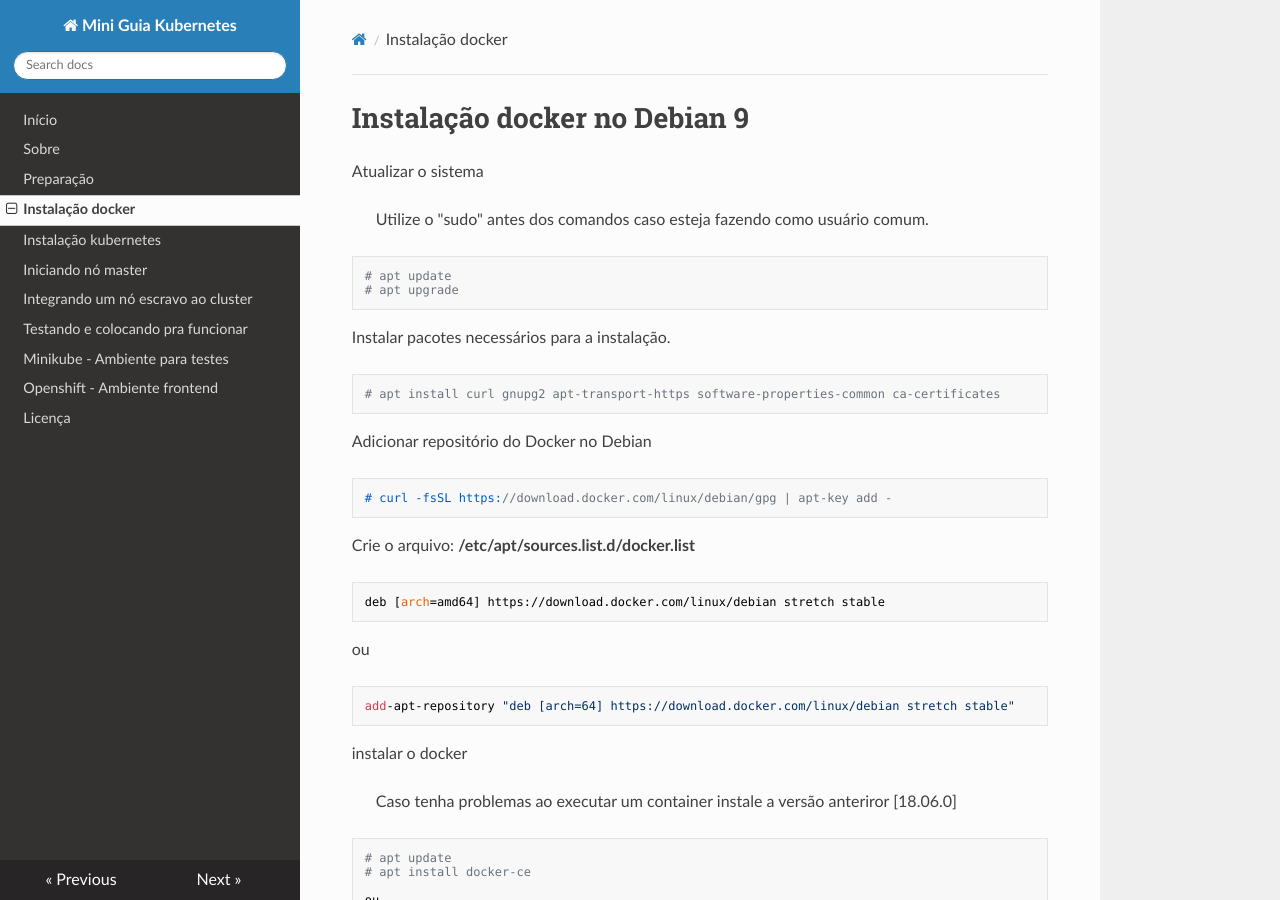
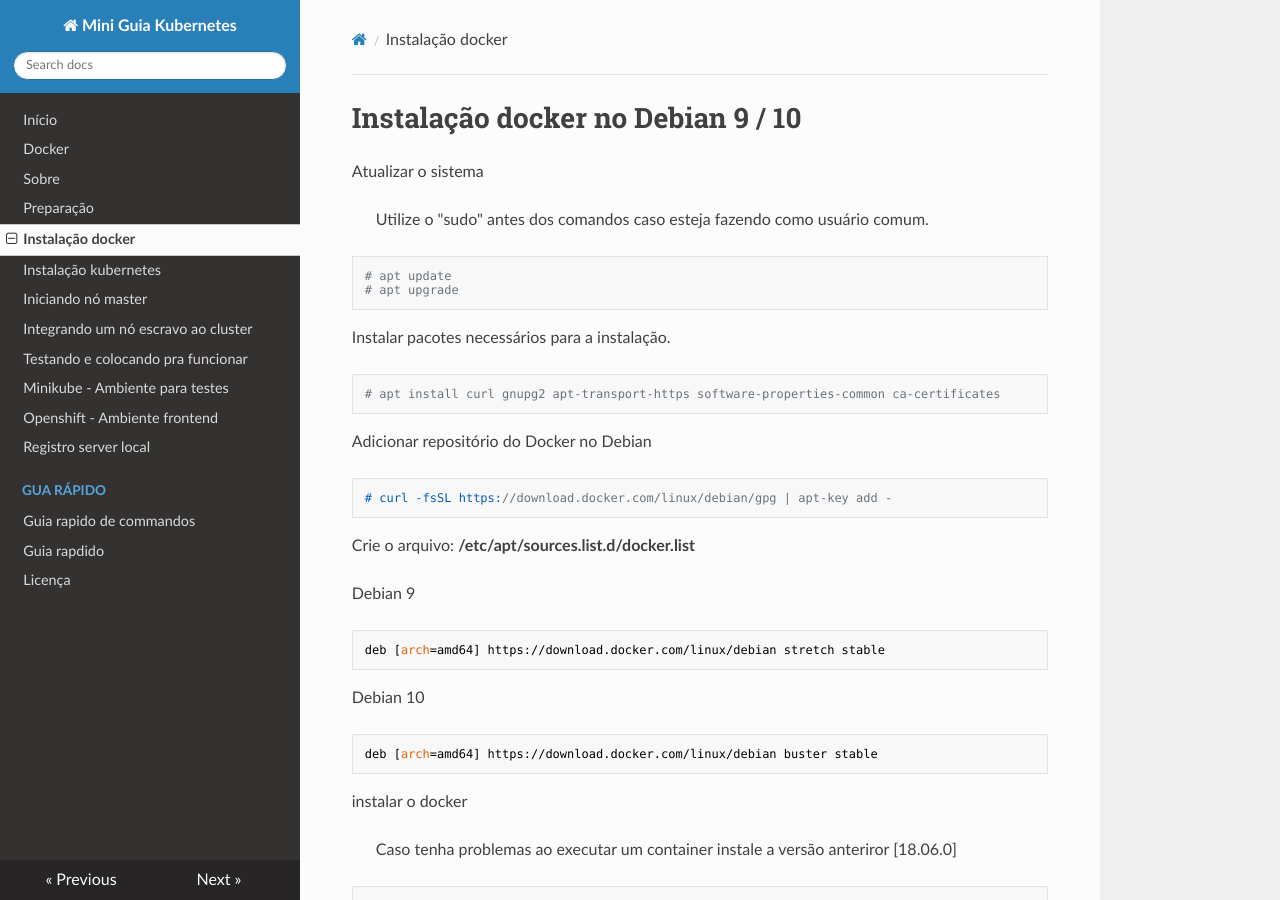
Before and after one commit to celsonery/kubernetes-docs, an MkDocs documentation site: the page built from docs/04-install-docker.md, in a window 1280 px wide and 900 px high. Built offline with MkDocs 1.6.1, drawn with Linux system fonts in a browser that asks for light colours; nearby versions of some CDN libraries.

Commit message:
links e adicionado repositorio para debian 10

````diff
--- a/docs/04-install-docker.md
+++ b/docs/04-install-docker.md
@@ -1,4 +1,4 @@
-# Instalação docker no Debian 9
+# Instalação docker no Debian 9 / 10
 
 Atualizar o sistema
 
@@ -19,12 +19,15 @@
 ```
 
 Crie o arquivo: **/etc/apt/sources.list.d/docker.list**
+
+Debian 9
 ```
 deb [arch=amd64] https://download.docker.com/linux/debian stretch stable
 ```
-ou
+
+Debian 10
 ```
-add-apt-repository "deb [arch=64] https://download.docker.com/linux/debian stretch stable"
+deb [arch=amd64] https://download.docker.com/linux/debian buster stable
 ```
 
 instalar o docker
--- a/mkdocs.yml
+++ b/mkdocs.yml
@@ -1,14 +1,19 @@
 site_name: Mini Guia Kubernetes
 theme: readthedocs
 nav:
-  - Início: index.md
-  - Sobre: 02-sobre.md
-  - Preparação: 03-prepare.md
-  - Instalação docker: 04-install-docker.md
-  - Instalação kubernetes: 05-install-kubernetes.md
-  - Iniciando nó master: 06-initialize-master.md
-  - Integrando um nó escravo ao cluster: 07-initialize-slave.md
-  - Testando e colocando pra funcionar: 08-running.md
-  - Minikube - Ambiente para testes: 09-install-minikube.md
-  - Openshift - Ambiente frontend: 10-install-openshift.md
-  - Licença: LICENSE.md
+    - Início: index.md
+    - Docker: 01-docker.md
+    - Sobre: 02-sobre.md
+    - Preparação: 03-prepare.md
+    - Instalação docker: 04-install-docker.md
+    - Instalação kubernetes: 05-install-kubernetes.md
+    - Iniciando nó master: 06-initialize-master.md
+    - Integrando um nó escravo ao cluster: 07-initialize-slave.md
+    - Testando e colocando pra funcionar: 08-running.md
+    - Minikube - Ambiente para testes: 09-install-minikube.md
+    - Openshift - Ambiente frontend: 10-install-openshift.md
+    - Registro server local: 11-server-registry-local.md
+    - Gua rápido:
+        - Guia rapido de commandos: commands.md
+        - Guia rapdido: using.md
+    - Licença: LICENSE.md
````
Also changed, not shown: docs/03-prepare.md (+1 -1 lines), docs/index.md (+3 -0 lines).
